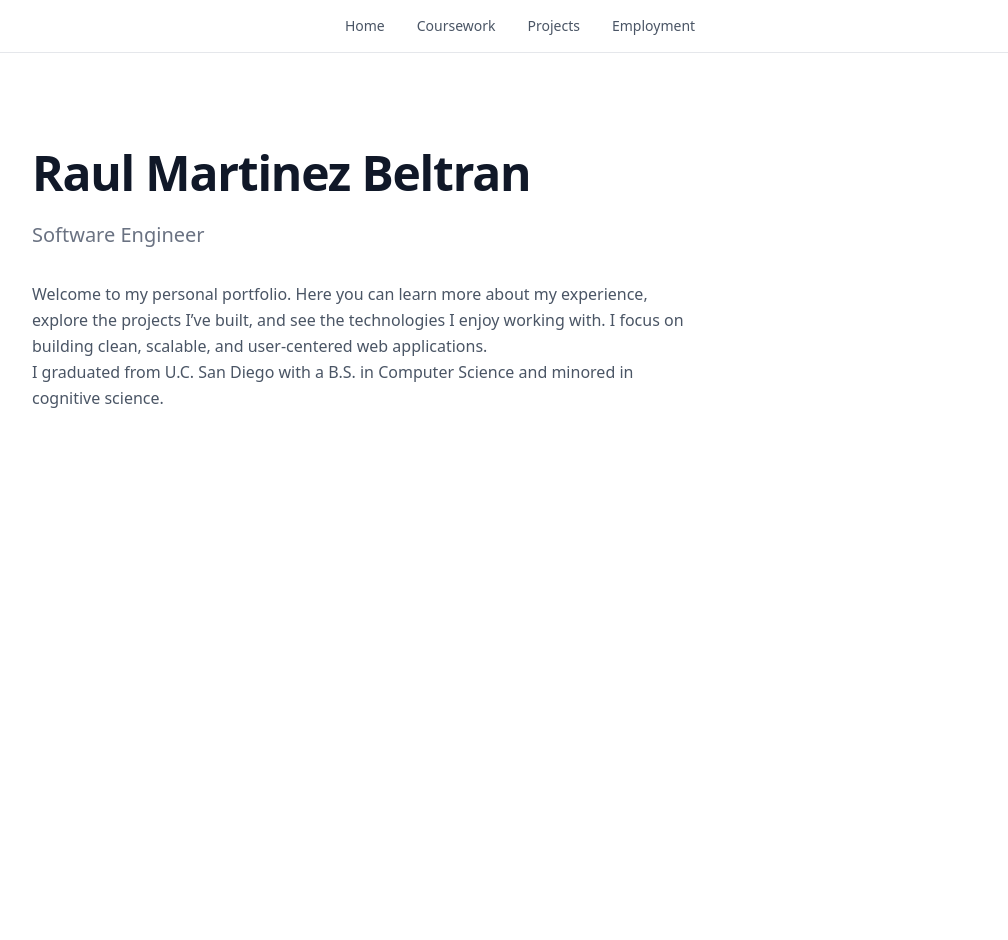
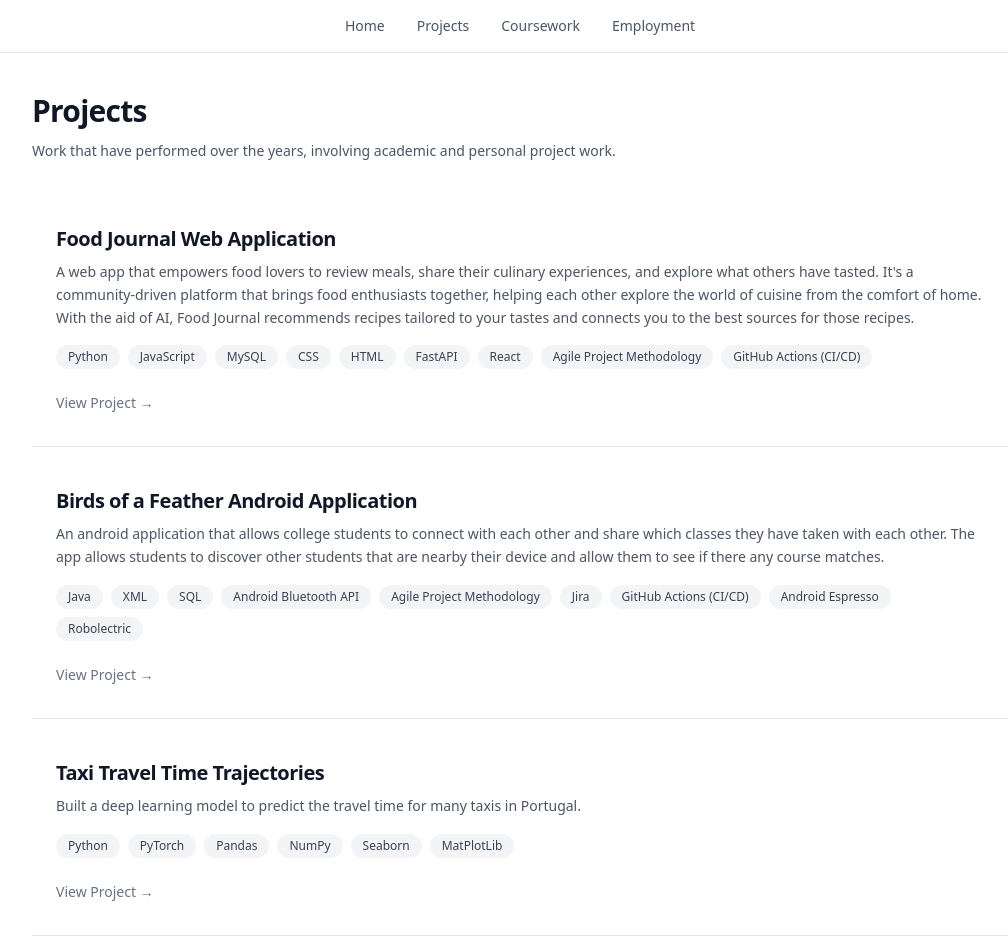
Before and after one commit to raul-martinezbeltran/Personal-Website, a React (Vite) app: page /#/projects in a window 1280 px wide. Shown: the top 940 px of the page, without its empty margins (120-1128 px from the left). Before the commit the page ends 800 px from the top, so only its background shows below. Built offline with nearby package versions, Linux system fonts and the light colour scheme.

Commit message:
Added information to course and project pages.

```diff
--- a/package.json
+++ b/package.json
@@ -3,7 +3,7 @@
   "private": false,
   "version": "0.0.0",
   "type": "module",
-  "homepage": "https://raul-martinezbeltran.github.io/Personal-Website/",
+  "homepage": "https://raul-martinezbeltran.github.io/Personal-Website/#",
   "scripts": {
     "dev": "vite",
     "build": "tsc -b && vite build",
--- a/src/Components/Navbar/index.tsx
+++ b/src/Components/Navbar/index.tsx
@@ -8,11 +8,11 @@ export default function Navbar() {
           <Link to="/" className="hover:text-black transition">
             Home
           </Link>
+          <Link to="/projects" className="hover:text-black transition">
+            Projects
+          </Link>
           <Link to="/coursework" className="hover:text-black transition">
             Coursework
-          </Link>
-          <Link to="/projects" className="hover:text-black transition">
-            Projects
           </Link>
           <Link to="/employment" className="hover:text-black transition">
             Employment
--- a/src/Pages/Coursework/index.tsx
+++ b/src/Pages/Coursework/index.tsx
@@ -18,14 +18,26 @@ export default function Coursework() {
 
         <div className="space-y-2">
           <Course
+            code="CSE 100"
+            name="Advanced Data Structures"
+            description="Theoretical and performance analysis of high performance data structures and algorithms. Some data structures include unbalanced tress, graphs, and priority queues."
+          />
+          <Course
+            code="CSE 101"
+            name="Design and Analysis of Algorithms"
+            description="Design and analysis of algorithms, measuring complexity of algorithms, time and storage."
+          />
+          <Course
             code="CSE 110"
             name="Software Engineering"
-            description="Coded with a group"
+            description="Introduction to software development and engineering methods. Hands-on with specification, design,
+            implementation, and testing. Agile and tools such as IDE's, version control and test harness were used."
           />
           <Course
             code="CSE 112"
             name="Advanced Software Engineering"
-            description="Coded with a group"
+            description="Software engineering topics with large systems such as requirements, specifications, testing, maintenance, and design.
+            A huge emphasis is placed on development tools and automated environments."
           />
         </div>
       </main>
--- a/src/Pages/Projects/index.tsx
+++ b/src/Pages/Projects/index.tsx
@@ -12,28 +12,59 @@ export default function Projects() {
             Projects
           </h1>
           <p className="text-gray-600 text-sm">
-            Selected personal and academic work.
+            Work that have performed over the years, involving academic and
+            personal project work.
           </p>
         </div>
 
         <div className="space-y-2">
           <Project
             name="Food Journal Web Application"
-            description="A food journal"
+            description="A web app that empowers food lovers to review meals, share their culinary experiences, and explore what others have tasted.
+            It's a community-driven platform that brings food enthusiasts together, helping each other explore the world of cuisine from the comfort of home.
+            With the aid of AI, Food Journal recommends recipes tailored to your tastes and connects you to the best sources for those recipes."
             link="https://github.com/raul-martinezbeltran/FoodJournal2.0"
-            skills={["Python", "HTML", "JavaScript"]}
+            skills={[
+              "Python",
+              "JavaScript",
+              "MySQL",
+              "CSS",
+              "HTML",
+              "FastAPI",
+              "React",
+              "Agile Project Methodology",
+              "GitHub Actions (CI/CD)",
+            ]}
           />
           <Project
             name="Birds of a Feather Android Application"
-            description="An android application"
+            description="An android application that allows college students to connect with each other and share which classes they have taken
+            with each other. The app allows students to discover other students that are nearby their device and allow them to see if there any course matches."
             link="https://github.com/raul-martinezbeltran/birds-of-a-feather"
-            skills={["Java", "XML"]}
+            skills={[
+              "Java",
+              "XML",
+              "SQL",
+              "Android Bluetooth API",
+              "Agile Project Methodology",
+              "Jira",
+              "GitHub Actions (CI/CD)",
+              "Android Espresso",
+              "Robolectric",
+            ]}
           />
           <Project
             name="Taxi Travel Time Trajectories"
-            description="Predicting travel time projectories"
+            description="Built a deep learning model to predict the travel time for many taxis in Portugal."
             link="https://github.com/raul-martinezbeltran/Taxi-Travel-Time-Trajectories"
-            skills={["Python", "PyTorch", "Pandas", "NumPy"]}
+            skills={[
+              "Python",
+              "PyTorch",
+              "Pandas",
+              "NumPy",
+              "Seaborn",
+              "MatPlotLib",
+            ]}
           />
         </div>
       </main>
--- a/src/main.tsx
+++ b/src/main.tsx
@@ -1,13 +1,13 @@
 import { StrictMode } from "react";
 import { createRoot } from "react-dom/client";
-import { BrowserRouter } from "react-router";
+import { HashRouter } from "react-router";
 import "./index.css";
 import App from "./App.tsx";
 
 createRoot(document.getElementById("root")!).render(
   <StrictMode>
-    <BrowserRouter>
+    <HashRouter>
       <App />
-    </BrowserRouter>
+    </HashRouter>
   </StrictMode>,
 );
--- a/vite.config.ts
+++ b/vite.config.ts
@@ -4,6 +4,6 @@ import tailwindcss from "@tailwindcss/vite";
 
 // https://vite.dev/config/
 export default defineConfig({
-  base: "/Personal-Website/",
+  base: "/Personal-Website/#",
   plugins: [react(), tailwindcss()],
 });
```
